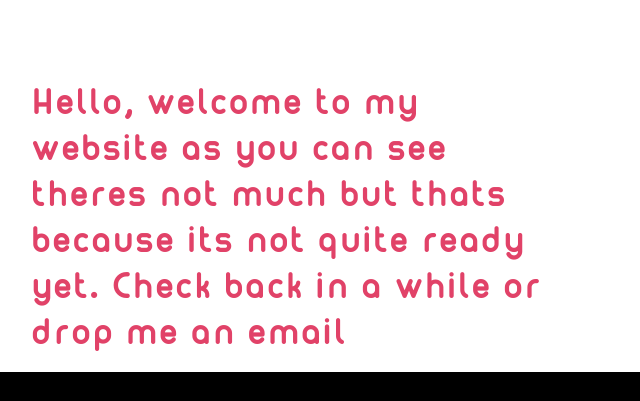
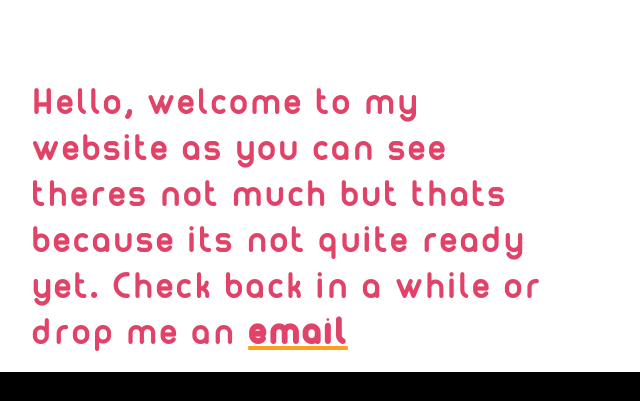
Before and after one commit to joshuasc2001/joshuasc2001.github.io, a plain HTML site: page index.html in a window 1280 px wide. Shown: the part 188-589 px from the top of the page, 640-1280 px from the left. Drawn offline with nearby package versions, Linux system fonts and the light colour scheme.

Commit message:
Changed Email

```diff
--- a/assets/sass/layout/_landing.scss
+++ b/assets/sass/layout/_landing.scss
@@ -35,4 +35,12 @@
         font-size: 2.5rem;
 
     }
+
+    a{
+        color: $font-main;
+        font-family: $font-secondary;
+        text-decoration: underline $secondary solid;
+        font-weight: bold;
+        padding-top: 0.5rem;
+    }
 }
--- a/index.html
+++ b/index.html
@@ -52,7 +52,7 @@
               <h2>
                 Hello, welcome to my website as you can see theres not much but
                 thats because its not quite ready yet. Check back in a while or
-                drop me an email
+                drop me an <a href="mailto:hello@joshuaconneely.com">email</a>
               </h2>
             </div>
           </div>
```
Also changed, not shown: assets/css/main.css.
